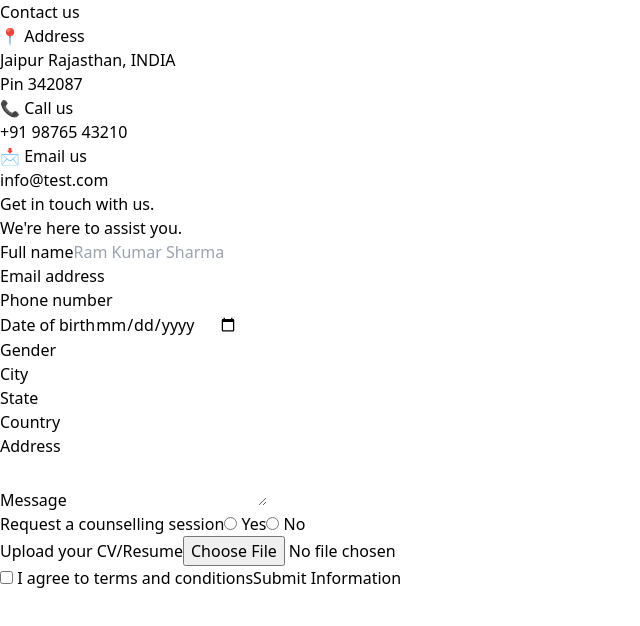
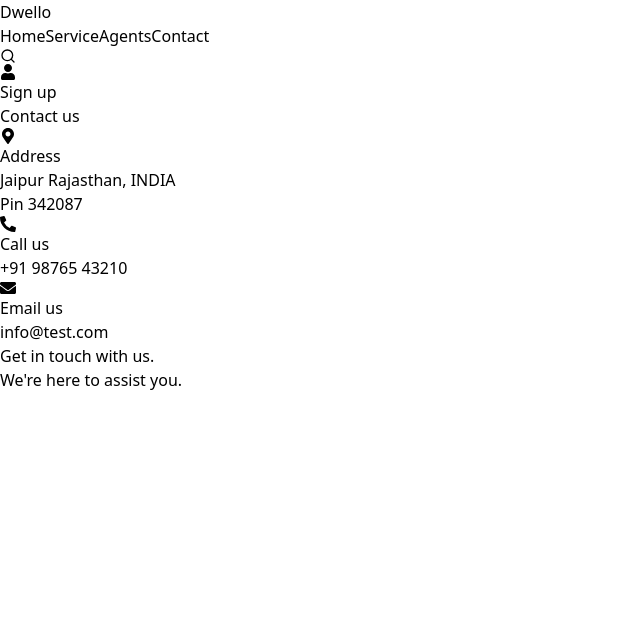
Before and after one commit to Muskan6wq/Hotel-app, a React (Vite) app: page /contact in a window 1280 px wide. Shown: the top 626 px of the page, without its empty margins (0-640 px from the left). Built offline with nearby package versions, Linux system fonts and the light colour scheme.

Commit message:
contact page header part

```diff
--- a/src/components/ContactForm.jsx
+++ b/src/components/ContactForm.jsx
@@ -1,82 +1,97 @@
-function ContactForm() {
+import { FaCloudUploadAlt, FaEnvelope, FaMapMarkerAlt, FaPhoneAlt } from "react-icons/fa";
+import Navbar from "../components/Navbar";
+
+const Contact = () => {
     return (
-        <form className="bg-white rounded-xl p-8 shadow grid grid-cols-1 md:grid-cols-2 gap-6">
-            <div>
-                <label className="block text-sm font-semibold">Full name</label>
-                <input type="text" className="w-full border-b p-1 bg-transparent" placeholder="Ram Kumar Sharma" />
+        <>
+            <Navbar />
+
+            {/* Top Contact Info Section */}
+            <div className="max-w-6xl mx-auto py-10 px-4">
+                <h2 className="text-2xl md:text-3xl font-semibold mb-8 border-l-4 border-black pl-4">
+                    Contact us
+                </h2>
+
+                <div className="grid grid-cols-1 md:grid-cols-3 gap-6 text-center">
+                    {/* Address */}
+                    <div className="flex flex-col items-center space-y-2">
+                        <FaMapMarkerAlt className="text-pink-500 text-3xl" />
+                        <p className="font-semibold">Address</p>
+                        <p>Jaipur Rajasthan INDIA<br />Pin 342087</p>
                     </div>
 
-            <div>
-                <label className="block text-sm font-semibold">Email address</label>
-                <input type="email" className="w-full border-b p-1 bg-transparent" />
+                    {/* Call */}
+                    <div className="flex flex-col items-center space-y-2">
+                        <FaPhoneAlt className="text-pink-500 text-3xl" />
+                        <p className="font-semibold">Call us</p>
+                        <p>+91 98765 43210</p>
                     </div>
 
-            <div>
-                <label className="block text-sm font-semibold">Phone number</label>
-                <input type="text" className="w-full border-b p-1 bg-transparent" />
+                    {/* Email */}
+                    <div className="flex flex-col items-center space-y-2">
+                        <FaEnvelope className="text-pink-500 text-3xl" />
+                        <p className="font-semibold">Email us</p>
+                        <p>info@test.com</p>
+                    </div>
+                </div>
             </div>
 
-            <div>
-                <label className="block text-sm font-semibold">Date of birth</label>
-                <input type="date" className="w-full border-b p-1 bg-transparent" />
+            {/* Form Section with Background */}
+            <div className="bg-[#FFF4EF] py-12 px-4">
+                <div className="max-w-6xl mx-auto">
+                    <h2 className="text-center text-2xl md:text-3xl font-semibold mb-8">
+                        Get in touch with us.<br />
+                        <span className="font-normal">We're here to assist you.</span>
+                    </h2>
+
+                    {/* Contact Form */}
+                    <form className="grid grid-cols-1 md:grid-cols-2 gap-6">
+                        <input type="text" placeholder="Full name" className="border-b bg-transparent p-2" />
+                        <input type="email" placeholder="Email address" className="border-b bg-transparent p-2" />
+                        <input type="text" placeholder="Phone number" className="border-b bg-transparent p-2" />
+                        <input type="date" placeholder="Date of birth" className="border-b bg-transparent p-2" />
+                        <input type="text" placeholder="Gender" className="border-b bg-transparent p-2" />
+                        <input type="text" placeholder="City" className="border-b bg-transparent p-2" />
+                        <input type="text" placeholder="State" className="border-b bg-transparent p-2" />
+                        <input type="text" placeholder="Country" className="border-b bg-transparent p-2" />
+                        <input type="text" placeholder="Address" className="border-b bg-transparent p-2 md:col-span-1" />
+                        <input type="text" placeholder="Message" className="border-b bg-transparent p-2 md:col-span-1" />
+
+                        {/* Upload CV (below Message) */}
+                        <div className="md:col-start-2">
+                            <label className="block text-sm font-semibold mb-2">Upload your CV/Resume</label>
+                            <div className="flex items-center gap-2">
+                                <FaCloudUploadAlt className="text-lg text-gray-700" />
+                                <input type="file" className="text-sm text-gray-600" />
+                            </div>
                         </div>
 
-            <div>
-                <label className="block text-sm font-semibold">Gender</label>
-                <input type="text" className="w-full border-b p-1 bg-transparent" />
+                        {/* Request counselling */}
+                        <div className="md:col-span-2 flex items-center gap-6">
+                            <label className="text-sm font-semibold">Request a counselling session:</label>
+                            <label><input type="radio" name="counselling" defaultChecked /> Yes</label>
+                            <label><input type="radio" name="counselling" /> No</label>
                         </div>
 
-            <div>
-                <label className="block text-sm font-semibold">City</label>
-                <input type="text" className="w-full border-b p-1 bg-transparent" />
+                        {/* Terms Checkbox */}
+                        <div className="md:col-span-2">
+                            <label className="flex items-center gap-2 text-sm">
+                                <input type="checkbox" />
+                                Agree terms and conditions
+                            </label>
                         </div>
 
-            <div>
-                <label className="block text-sm font-semibold">State</label>
-                <input type="text" className="w-full border-b p-1 bg-transparent" />
-            </div>
-
-            <div>
-                <label className="block text-sm font-semibold">Country</label>
-                <input type="text" className="w-full border-b p-1 bg-transparent" />
-            </div>
-
-            <div>
-                <label className="block text-sm font-semibold">Address</label>
-                <input type="text" className="w-full border-b p-1 bg-transparent" />
-            </div>
-
-            <div>
-                <label className="block text-sm font-semibold">Message</label>
-                <textarea className="w-full border-b p-1 bg-transparent"></textarea>
-            </div>
-
-            {/* Bottom Row: Radio + File Upload */}
-            <div>
-                <label className="block text-sm font-semibold mb-1">Request a counselling session</label>
-                <label><input type="radio" name="session" value="yes" /> Yes</label>
-                <label className="ml-4"><input type="radio" name="session" value="no" /> No</label>
-            </div>
-
-            <div>
-                <label className="block text-sm font-semibold">Upload your CV/Resume</label>
-                <input type="file" className="w-full mt-2" />
-            </div>
-
-            {/* Checkbox + Submit */}
-            <div className="col-span-2">
-                <label className="block text-sm mb-4">
-                    <input type="checkbox" /> I agree to terms and conditions
-                </label>
-                <button
-                    type="submit"
-                    className="bg-[#2A2A2A] text-white px-6 py-2 rounded hover:bg-[#444]"
-                >
+                        {/* Submit Button */}
+                        <div className="md:col-span-2">
+                            <button type="submit" className="bg-black text-white py-2 px-6 rounded-md">
                                 Submit Information
                             </button>
                         </div>
                     </form>
+                </div>
+            </div>
+        </>
     );
-}
+};
 
-export default ContactForm;
+export default Contact;
--- a/src/pages/Contact.jsx
+++ b/src/pages/Contact.jsx
@@ -1,44 +1,60 @@
-import ContactForm from "../components/ContactForm";
+import { FaEnvelope, FaMapMarkerAlt, FaPhoneAlt } from "react-icons/fa";
+import Navbar from "../components/Navbar";
 
-function Contact() {
+const Contact = () => {
     return (
-        <div className="bg-[#FEF6F2] min-h-screen py-16 px-4">
-            <div className="max-w-6xl mx-auto">
-                {/* Heading */}
-                <h2 className="text-4xl font-bold text-[#2A2A2A] mb-6">Contact us</h2>
+        <>
+            <Navbar />
 
-                {/* Contact Info Cards */}
-                <div className="grid grid-cols-1 md:grid-cols-3 gap-6 mb-12">
-                    <div className="bg-white p-6 rounded-xl shadow text-center">
-                        <p className="font-semibold text-[#2A2A2A]">📍 Address</p>
-                        <p className="text-gray-600 text-sm mt-1">Jaipur Rajasthan, INDIA<br />Pin 342087</p>
+            {/* Top section with peach background */}
+            <div className="bg-[#FFF4EF] pb-12">
+                <div className="flex items-center gap-4 mb-10">
+                    <div className="w-10 h-[2px] bg-black"></div>
+                    <h2 className="text-3xl font-semibold">Contact us</h2>
                 </div>
-                    <div className="bg-white p-6 rounded-xl shadow text-center">
-                        <p className="font-semibold text-[#2A2A2A]">📞 Call us</p>
-                        <p className="text-gray-600 text-sm mt-1">+91 98765 43210</p>
+
+
+                {/* Address, Call, Email section */}
+                <div className="grid grid-cols-1 md:grid-cols-3 gap-6 text-center">
+                    {/* Address */}
+                    <div className="flex flex-col items-center">
+                        <FaMapMarkerAlt className="text-pink-500 text-3xl mb-2" />
+                        <p className="font-semibold">Address</p>
+                        <p>Jaipur Rajasthan, INDIA<br />Pin 342087</p>
                     </div>
-                    <div className="bg-white p-6 rounded-xl shadow text-center">
-                        <p className="font-semibold text-[#2A2A2A]">📩 Email us</p>
-                        <p className="text-gray-600 text-sm mt-1">info@test.com</p>
+
+                    {/* Call us */}
+                    <div className="flex flex-col items-center">
+                        <FaPhoneAlt className="text-pink-500 text-3xl mb-2" />
+                        <p className="font-semibold">Call us</p>
+                        <p>+91 98765 43210</p>
+                    </div>
+
+                    {/* Email us */}
+                    <div className="flex flex-col items-center">
+                        <FaEnvelope className="text-pink-500 text-3xl mb-2" />
+                        <p className="font-semibold">Email us</p>
+                        <p>info@test.com</p>
+                    </div>
                 </div>
             </div>
 
-                {/* Intro Text Above Form */}
-                <div className="mb-8 text-center">
-                    <h3 className="text-2xl md:text-3xl font-semibold text-[#2A2A2A] mb-2">
+            {/* Centered Heading below */}
+            <div className="mt-12 text-center">
+                <h3 className="text-2xl md:text-3xl font-semibold mb-2">
                     Get in touch with us.
                 </h3>
-                    <p className="text-gray-600 text-sm md:text-base">
-                        We're here to assist you.
-                    </p>
+                <p className="text-gray-600 text-lg">We're here to assist you.</p>
             </div>
 
 
-                {/* Contact Form */}
-                <ContactForm />
-            </div>
-        </div>
+
+            {/* Form section starts */}
+            <div div className="bg-white py-10 px-4" >
+                {/* form goes here (you already have it) */}
+            </div >
+        </>
     );
-}
+};
 
 export default Contact;
```
Lines whose indentation alone changed are shown as unchanged.
